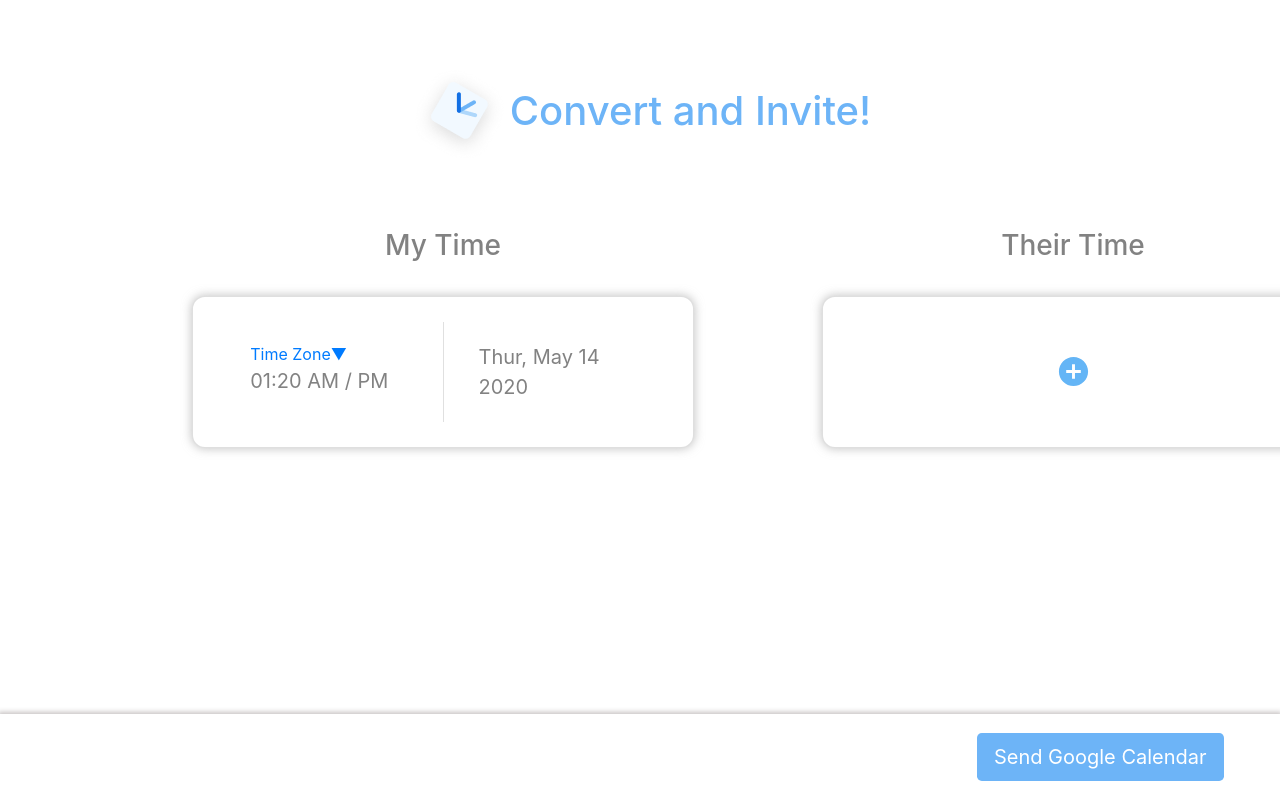
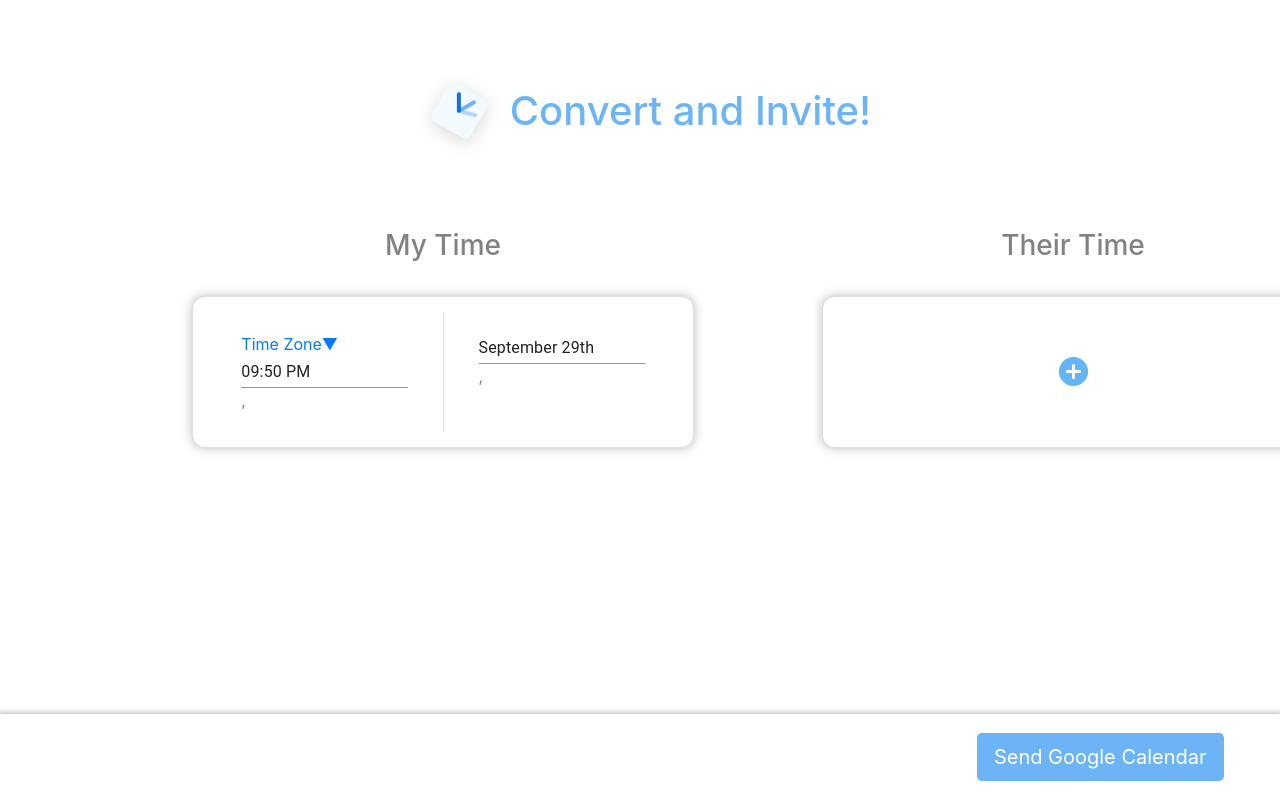
Before and after one commit to bungaepyo/web-app-inaeng-chinaeng, a React (Create React App) app: page /#/ in a window 1280 px wide. Shown: the top 800 px of the page. Built offline with nearby package versions, Linux system fonts and the light colour scheme.

Commit message:
DatePicker, TimePicker

```diff
--- a/package.json
+++ b/package.json
@@ -3,12 +3,15 @@
   "version": "0.1.0",
   "private": true,
   "dependencies": {
+    "@date-io/moment": "^1.3.13",
     "@material-ui/core": "^4.11.0",
     "@material-ui/icons": "^4.9.1",
+    "@material-ui/pickers": "^3.2.8",
     "@testing-library/jest-dom": "^4.2.4",
     "@testing-library/react": "^9.5.0",
     "@testing-library/user-event": "^7.2.1",
     "bootstrap": "^4.5.2",
+    "date-fns": "^2.8.1",
     "gapi": "0.0.3",
     "googleapi": "^1.0.2",
     "googleapis": "39.1.0",
--- /dev/null
+++ b/src/components/Dropdown.js
@@ -0,0 +1,47 @@
+import React, {useState} from "react";
+import { FormControl } from "react-bootstrap";
+
+const CustomToggle = React.forwardRef(({ children, onClick }, ref) => (
+    <a
+      href=" "
+      ref={ref}
+      onClick={(e) => {
+        e.preventDefault();
+        onClick(e);
+      }}
+    >
+      {children}
+      &#x25bc;
+    </a>
+  ));
+
+const CustomMenu = React.forwardRef(
+    ({ children, style, className, 'aria-labelledby': labeledBy }, ref) => {
+      const [value, setValue] = useState('');
+
+      return (
+        <div
+          ref={ref}
+          style={style}
+          className={className}
+          aria-labelledby={labeledBy}
+        >
+          <FormControl
+            autoFocus
+            className="mx-3 my-2 w-auto"
+            placeholder="Type to filter..."
+            onChange={(e) => setValue(e.target.value)}
+            value={value}
+          />
+          <ul className="list-unstyled">
+            {React.Children.toArray(children).filter(
+              (child) =>
+                !value || child.props.children.toLowerCase().includes(value),
+            )}
+          </ul>
+        </div>
+      );
+    },
+);
+
+export {CustomMenu, CustomToggle};
--- a/src/components/Home.js
+++ b/src/components/Home.js
@@ -1,6 +1,6 @@
-import React, {useState} from "react";
+import React from "react";
 import '../styles/Home.css';
-import { ButtonToolbar, Button, Col, Row, Dropdown, FormControl } from "react-bootstrap";
+import { ButtonToolbar, Button, Col, Row, Dropdown } from "react-bootstrap";
 import Card from "react-bootstrap/Card";
 import TimeCard from "../components/TimeCard";
 import Container from "react-bootstrap/Container";
@@ -10,51 +10,12 @@ import IconButton from '@material-ui/core/IconButton';
 import blue from "@material-ui/core/colors/blue";
 import mainLogo from '../images/logo.png';
 import IanaTimeZones from '../components/TimeZone.js';
+import {CustomToggle, CustomMenu} from '../components/Dropdown'
+import { MuiPickersUtilsProvider } from "@material-ui/pickers";
+import {InlineTimePicker, InlineDatePicker} from '../components/Picker.js'
+import MomentUtils from '@date-io/moment';
 
 const timeZones = IanaTimeZones;
-
-const CustomToggle = React.forwardRef(({ children, onClick }, ref) => (
-    <a
-      href=""
-      ref={ref}
-      onClick={(e) => {
-        e.preventDefault();
-        onClick(e);
-      }}
-    >
-      {children}
-      &#x25bc;
-    </a>
-  ));
-
-const CustomMenu = React.forwardRef(
-    ({ children, style, className, 'aria-labelledby': labeledBy }, ref) => {
-      const [value, setValue] = useState('');
-
-      return (
-        <div
-          ref={ref}
-          style={style}
-          className={className}
-          aria-labelledby={labeledBy}
-        >
-          <FormControl
-            autoFocus
-            className="mx-3 my-2 w-auto"
-            placeholder="Type to filter..."
-            onChange={(e) => setValue(e.target.value)}
-            value={value}
-          />
-          <ul className="list-unstyled">
-            {React.Children.toArray(children).filter(
-              (child) =>
-                !value || child.props.children.toLowerCase().includes(value),
-            )}
-          </ul>
-        </div>
-      );
-    },
-);
 
 class Home extends React.Component{
 
@@ -63,8 +24,13 @@ class Home extends React.Component{
     }
 
     state = {
-        cardsCount: 0
+        cardsCount: 0,
+        selectedDate: new Date("2014-08-18T21:11:54")
     };
+
+    // handleDateChange = (Date) => {
+    //     selectedDate.setState(Date)
+    // }
 
     addHandler = () => {
         this.setState(prevState => {
@@ -110,13 +76,17 @@ class Home extends React.Component{
                                                                         )}
                                                                     </Dropdown.Menu>
                                                                 </Dropdown>
-                                                                <Card.Text>01:20 AM / PM</Card.Text>
+                                                                <MuiPickersUtilsProvider utils={MomentUtils}>
+                                                                    <InlineTimePicker />
+                                                                </MuiPickersUtilsProvider>,
                                                             </Card.Body>
                                                     </Col>
                                                     <Divider orientation="vertical" flexItem />
                                                     <Col className="my-time-date">
                                                             <Card.Body>
-                                                                <Card.Text>Thur, May 14 2020</Card.Text>
+                                                                <MuiPickersUtilsProvider utils={MomentUtils}>
+                                                                    <InlineDatePicker />
+                                                                </MuiPickersUtilsProvider>,
                                                             </Card.Body>
                                                     </Col>
                                                 </Row>
--- /dev/null
+++ b/src/components/Picker.js
@@ -0,0 +1,32 @@
+import React, { Fragment, useState } from "react";
+import { TimePicker, DatePicker } from "@material-ui/pickers";
+
+function InlineTimePicker() {
+  const [selectedTime, handleTimeChange] = useState(new Date());
+
+  return (
+    <Fragment>
+      <TimePicker
+        variant="inline"
+        value={selectedTime}
+        onChange={handleTimeChange}
+      />
+    </Fragment>
+  );
+}
+
+function InlineDatePicker() {
+    const [selectedDate, handleDateChange] = useState(new Date());
+
+    return (
+      <Fragment>
+        <DatePicker
+          variant="inline"
+          value={selectedDate}
+          onChange={handleDateChange}
+        />
+      </Fragment>
+    );
+  }
+
+export {InlineTimePicker, InlineDatePicker};
```
Also changed, not shown: 1 other file (tests, documents, lock files or other folders).
